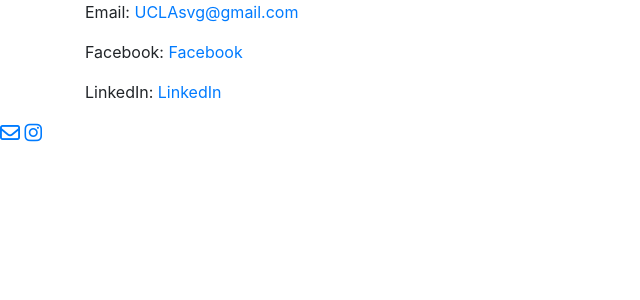
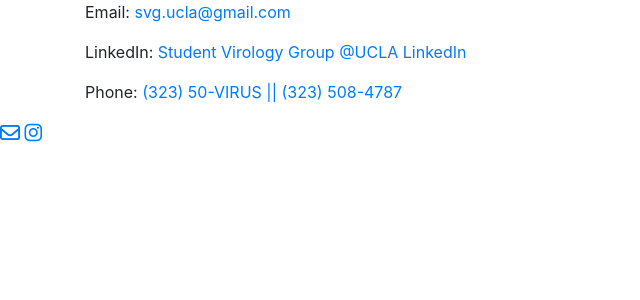
Before and after one commit to tylerwu2222/SVG_site, a Flask app: page /contact/ in a window 1280 px wide. Shown: the part 96-396 px from the top of the page, without its empty margins (0-640 px from the left). Run offline with Flask 2, Linux system fonts and the light colour scheme; some libraries are stand-ins or nearby versions.

Commit message:
contact and team

```diff
--- a/templates/contact.html
+++ b/templates/contact.html
@@ -8,8 +8,8 @@
 
 {% block body %}
 <div class="container container-p">
-    <p>Email: <a href="mailto:UCLAsvg@gmail.com">UCLAsvg@gmail.com</a></p>
-    <p>Facebook: <a href="Facebook.com">Facebook</a></p>
-    <p>LinkedIn: <a href="LinkedIn.com">LinkedIn</a></p>
+    <p>Email: <a href="mailto:svg.ucla@gmail.com">svg.ucla@gmail.com</a></p>
+    <p>LinkedIn: <a href="https://www.linkedin.com/company/svg-ucla/">Student Virology Group @UCLA LinkedIn</a></p>
+    <p>Phone: <a href="tel:323-508-4787">(323) 50-VIRUS || (323) 508-4787</a></p>
 </div>
 {% endblock %}
--- a/templates/index.html
+++ b/templates/index.html
@@ -6,9 +6,9 @@
 
 {% block body %}
 <div class="container">
-    <h2 id="slogan" class="center center-text">
-        The UCLA Student Virology Group.
-    </h2>
+    <p id="slogan" class="center center-text">
+        The Student Virology Group (SVG) aims to promote the study of virology both at UCLA and in the surrounding Los Angeles community. Regardless of your familiarity with virology, we welcome you to join us in learning more about the organisms that have directly impacted all of our lives in the past year and a half. SVG offers opportunities to discuss the latest research and to meet guest speakers at the forefront of the field. In addition, we work with public schools and local governments to give seminars on public health, introductory virology, and SARS-CoV-2.
+    </p>
     <div class="carousel-div"></div>
 </div>
 {% endblock %}
--- a/templates/team.html
+++ b/templates/team.html
@@ -10,7 +10,7 @@
     <h2 class="page-header">The Team</h2>
     <div class="row">
     {% for key,member in member_info.iterrows() %}
-        <div class="col-4">
+        <div class="col-sm-6 col-12">
             <img src="{{'../static/images/profile_pics/' + member['FirstName'] + '_' + member['LastName'] + '.jpg'}}"
                 class="member-pic">
             <p><b class="member-name">{{ member['FirstName'] }} {{ member['LastName'] }}</b></p>
```
